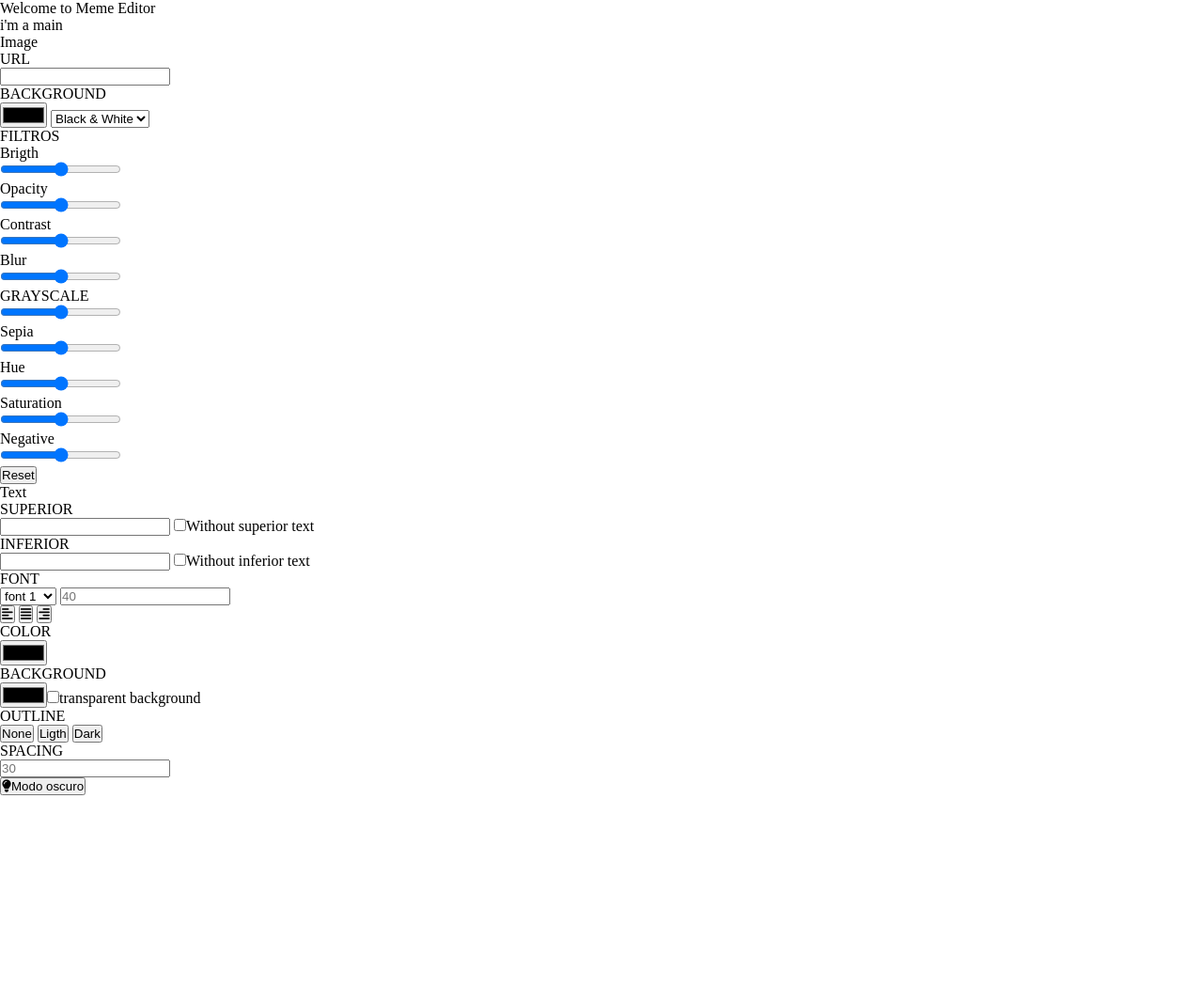
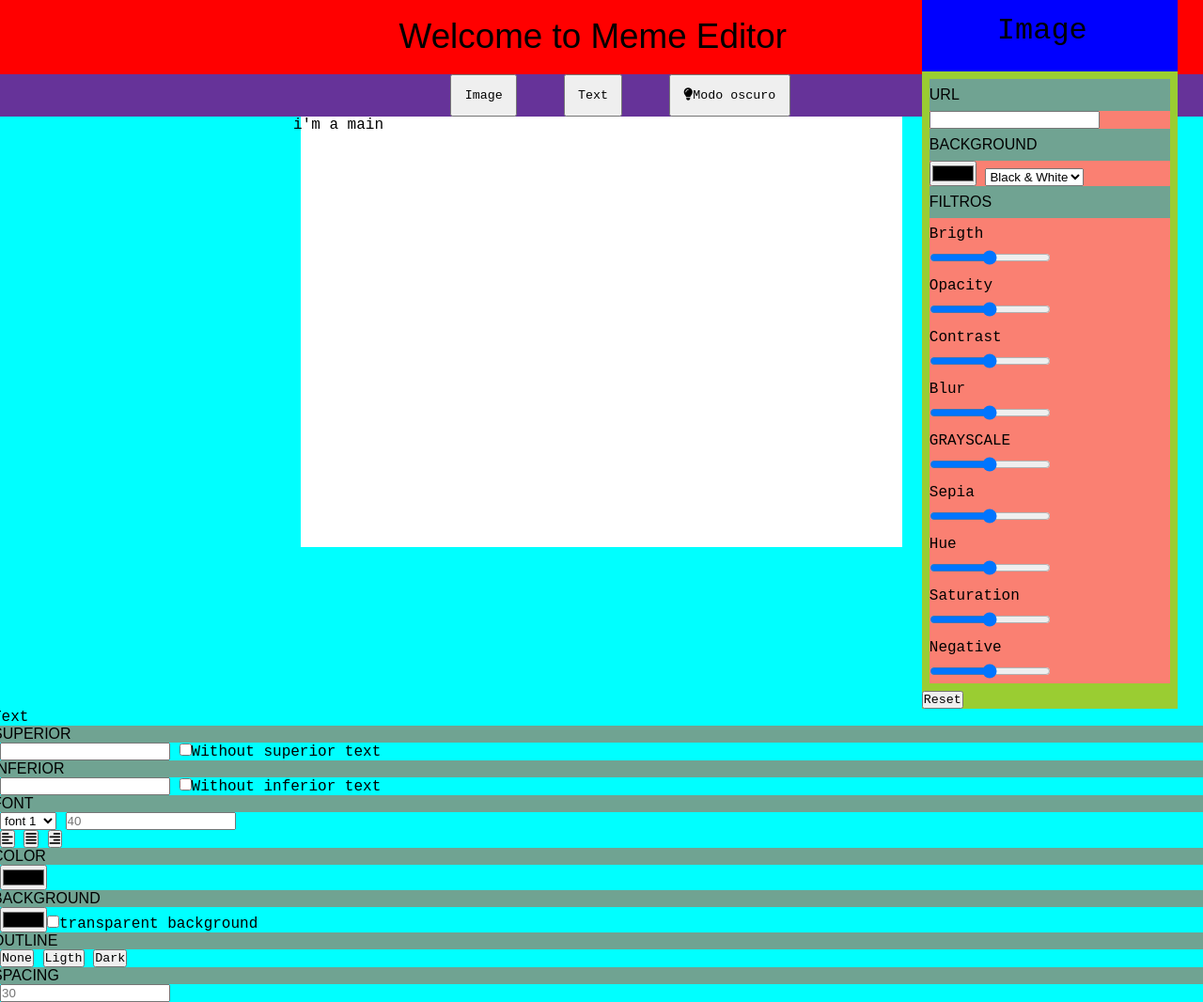
Before and after one commit to GonzalezMariaSol/memeEditor, a plain HTML site: page index.html in a window 1280 px wide. Shown: the whole page at 94% size. Before the commit the page ends 846 px from the top, so only its background shows below. Drawn offline with Linux system fonts and the light colour scheme; a web font is replaced by a local one.

Commit message:
inicio de estilizacion con css

```diff
--- a/index.html
+++ b/index.html
@@ -5,29 +5,34 @@
     <meta http-equiv="X-UA-Compatible" content="IE=edge">
     <meta name="viewport" content="width=device-width, initial-scale=1.0">
     <link rel="stylesheet" href="https://cdnjs.cloudflare.com/ajax/libs/font-awesome/6.4.0/css/all.min.css" integrity="sha512-iecdLmaskl7CVkqkXNQ/ZH/XLlvWZOJyj7Yy7tcenmpD1ypASozpmT/E0iPtmFIB46ZmdtAc9eNBvH0H/ZpiBw==" crossorigin="anonymous" referrerpolicy="no-referrer" />
+    <link rel="preconnect" href="https://fonts.googleapis.com">
+<link rel="preconnect" href="https://fonts.gstatic.com" crossorigin>
+<link href="https://fonts.googleapis.com/css2?family=Gasoek+One&display=swap" rel="stylesheet">
     <link rel="stylesheet" href="memeditor.css">
     <title>Meme Editor</title>
 </head>
 <body>
     <header>
         <p>Welcome to Meme Editor</p>
+        <button>Image</button>
+        <button>Text</button>
+        <button><i class="fa-solid fa-lightbulb"></i>Modo oscuro</button>
     </header>
     <main>
         <p>i'm a main</p>
     </main>
-    <section id="customMeme">
     <aside class="optionImage">
         <div class="customizableImage">
             <p class="sectionTitle">Image</p>
             <div class="optionsImage">
-                    <p class="subtittle">URL</p><input type="url">
-                    <p class="subtittle">BACKGROUND</p><input type="color">
+                <p class="subhead">URL</p><input type="url">
+                <p class="subhead">BACKGROUND</p><input type="color">
                 <select name="colorEffect">
                     <option>Black & White</option>
                     <option>Sepia</option>
                     <option>Red</option>
                 </select>
-                    <p class="subtittle">FILTROS</p>
+                <p class="subhead">FILTROS</p>
                 <p>Brigth</p><input type="range">
                 <p>Opacity</p><input type="range">
                 <p>Contrast</p><input type="range">
@@ -38,18 +43,18 @@
                 <p>Saturation</p><input type="range">
                 <p>Negative</p><input type="range">
             </div>
-                <input type="reset">
+            <input type="reset" class="resetButton">
         </div>
     </aside>
     <aside class="optionText">
         <div class="customizableText">
-                <p class="sectionTitle">Text</p>
+            <p class="secsubhead">Text</p>
             <div class="optionsText">
-                    <p class="subtittle">SUPERIOR</p><input type="text">
+                <p class="subhead">SUPERIOR</p><input type="text">
                 <input type="checkbox">Without superior text
-                    <p class="subtittle">INFERIOR</p><input type="text">
+                <p class="subhead">INFERIOR</p><input type="text">
                 <input type="checkbox">Without inferior text
-                    <p class="subtittle">FONT</p>
+                <p class="subhead">FONT</p>
                 <select name="fontOption">
                     <option>font 1</option>
                     <option>Font 2</option>
@@ -61,32 +66,18 @@
                     <button><i class="fa-solid fa-align-justify"></i></button>
                     <button><i class="fa-solid fa-align-right"></i></button>
                 </div>
-                    <p class="subtittle">COLOR</p><input type="color">
-                    <p class="subtittle">BACKGROUND</p><input type="color"><input type="checkbox">transparent background
-                    <p class="subtittle">OUTLINE</p>
+                <p class="subhead">COLOR</p><input type="color">
+                <p class="subhead">BACKGROUND</p><input type="color"><input type="checkbox">transparent background
+                <p class="subhead">OUTLINE</p>
                 <div class="outlineButtons">
                     <button>None</button>
                     <button>Ligth</button>
                     <button>Dark</button>
                 </div>
-                    <p class="subtittle">SPACING</p><input type="number" placeholder="30">
+                <p class="subhead">SPACING</p><input type="number" placeholder="30">
             </div>
         </div>
     </aside>
-        <button><i class="fa-solid fa-lightbulb"></i>Modo oscuro</button>
-    </section>
-
-
-
-
-
-
-
-
-
-
-
-
     <script src="editorDeMemes.js"></script>
 </body>
 </html>
--- a/memeditor.css
+++ b/memeditor.css
@@ -2,3 +2,71 @@
     margin: 0;
     padding: 0;
 }
+
+body{
+    background-color: aqua;
+}
+
+body , header button , .resetButton , .outlineButtons button{
+    font-family: 'Space Mono', monospace;
+}
+
+header{
+    background-color: rebeccapurple;
+    text-align: center;
+}
+
+header p{
+    background-color: red;
+    font-size: 2.3em;
+    padding: 0.5em;
+}
+
+header p , .subhead{
+    font-family: 'Gasoek One', sans-serif;
+}
+
+header button{
+    margin-left: 3em;
+    padding: 1em;
+    width:auto;
+}
+
+main{
+    background-color: rgb(255, 255, 255);
+    width: 40rem;
+    height: 28.59em; /*maybe we can just put auto*/
+    margin: 0 auto; /*it gets my section centered in a vertical way*/
+}
+
+.optionImage{
+    background-color: yellowgreen;
+    width: 17rem;
+    overflow-y: scroll;
+    margin-top: -37.1em;
+    margin-left: 61.3em;
+}
+
+.sectionTitle{
+    background-color: blue;
+    font-size: 2em;
+    text-align: center;
+    padding: 0.8em;
+}
+
+.optionsImage{
+    background-color: salmon;
+    margin: 0.5em;
+}
+
+.optionsImage > p {
+    padding: 0.5em;
+}
+
+.subhead{
+    background-color: rgb(112, 163, 146);
+}
+
+p{
+    text-indent: -0.5em;
+}
```
Lines whose indentation alone changed are shown as unchanged.
